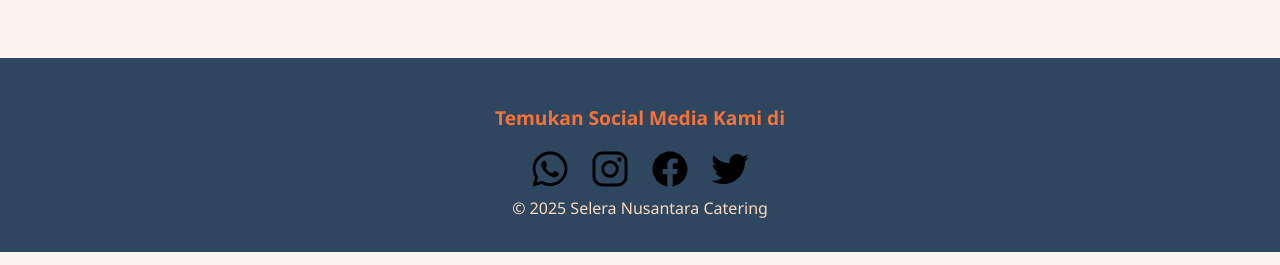
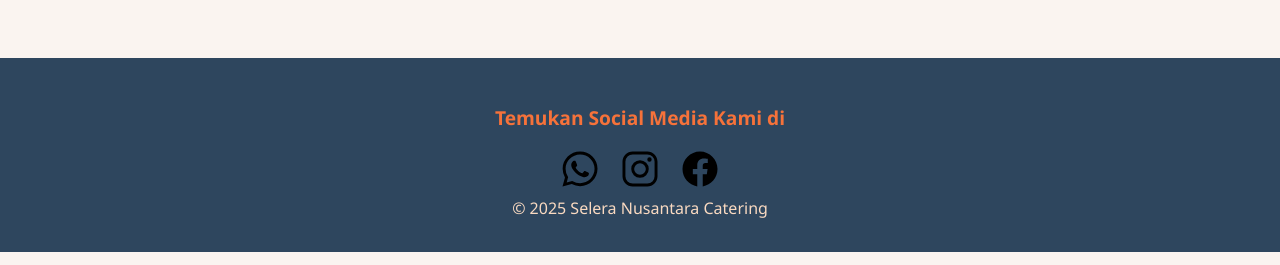
Before and after one commit to Adityaaa2237/selera-nusantara-web, a plain HTML site: page Kontak.html in a window 1280 px wide. Shown: the part 535-800 px from the top of the page. Drawn offline with Linux system fonts and the light colour scheme.

Commit message:
Kontak.html

```diff
--- a/Kontak.html
+++ b/Kontak.html
@@ -289,11 +289,6 @@
                         <img src="images/logo-facebook.svg" alt="Facebook">
                     </a>
                 </li>
-                <li>
-                    <a href="https://twitter.com/" target="_blank">
-                        <img src="images/logo-twitter.svg" alt="Twitter / X">
-                    </a>
-                </li>
             </ul>
         </div>
 
```
